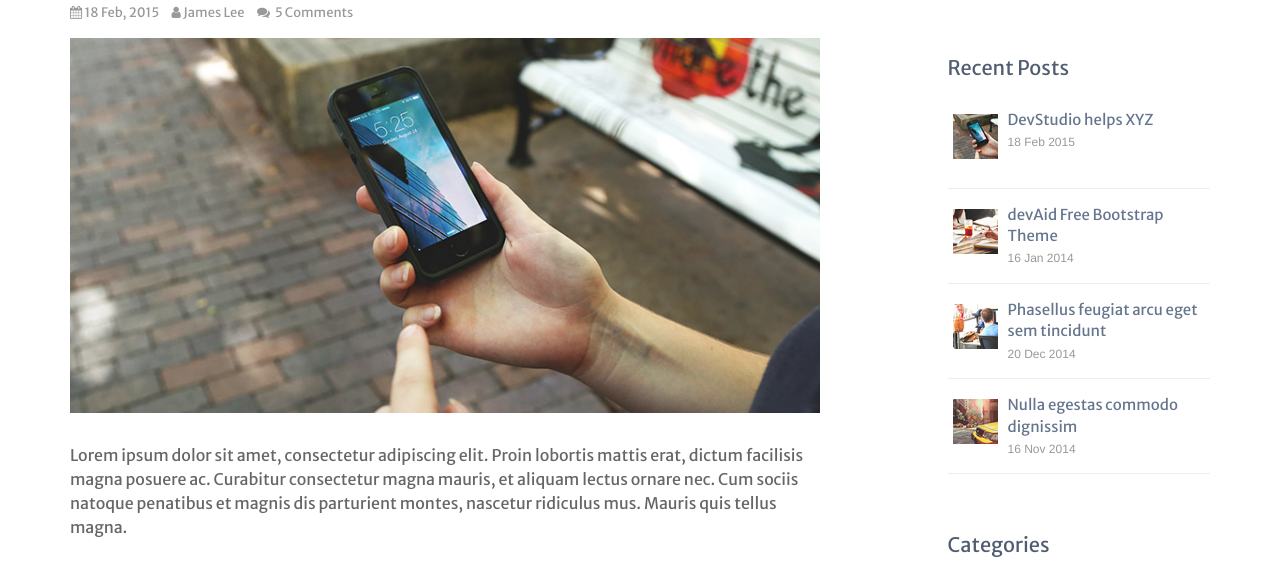
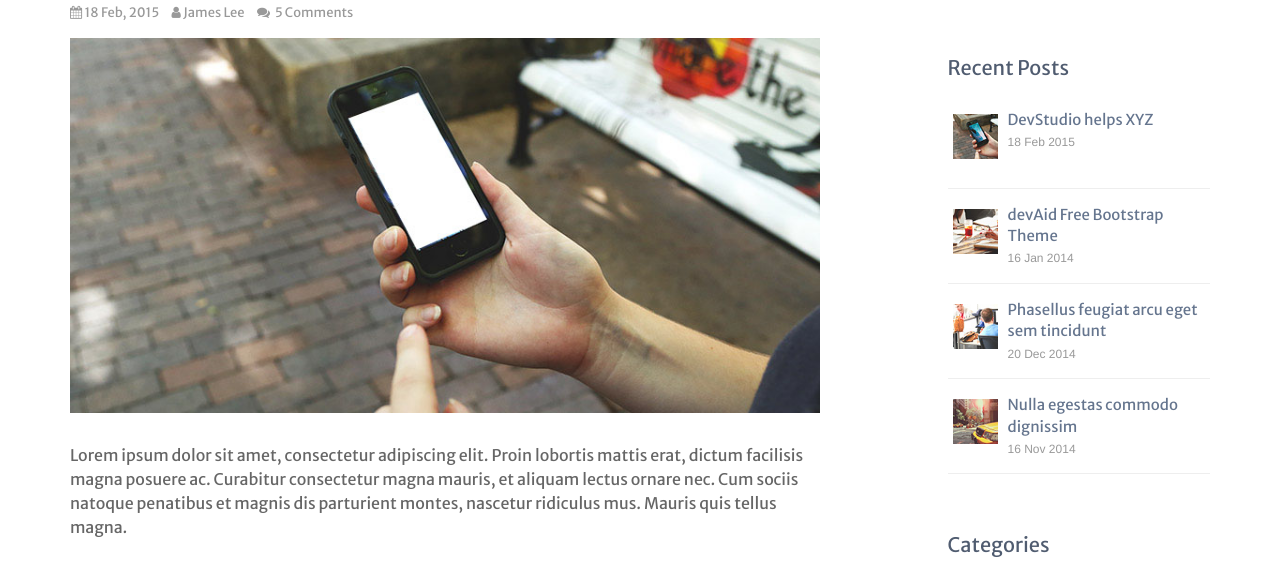
Before and after one commit to Lanogical/thetechkids.github.io, a plain HTML site: page blog/reminder.html in a window 1280 px wide. Shown: the part 225-791 px from the top of the page. Drawn offline with nearby package versions, Linux system fonts and the light colour scheme.

Commit message:
Changed some stuff

```diff
--- a/blog/reminder.html
+++ b/blog/reminder.html
@@ -94,7 +94,7 @@
                     </div><!--meta-->
                     <div class="content">
                         <p class="post-figure">
-                            <img class="img-responsive" src="../assets/images/blog/blog-1.jpg" alt="" />
+                            <img class="img-responsive" src="../assets/images/blog/reminder.jpg" alt="" />
                         </p><!--//post-figure-->
                         <p>Lorem ipsum dolor sit amet, consectetur adipiscing elit. Proin lobortis mattis erat, dictum facilisis magna posuere ac. Curabitur consectetur magna mauris, et aliquam lectus ornare nec. Cum sociis natoque penatibus et magnis dis parturient montes, nascetur ridiculus mus. Mauris quis tellus magna.</p>
 
```
Also changed, not shown: assets/images/blog/reminder.jpg (added).
